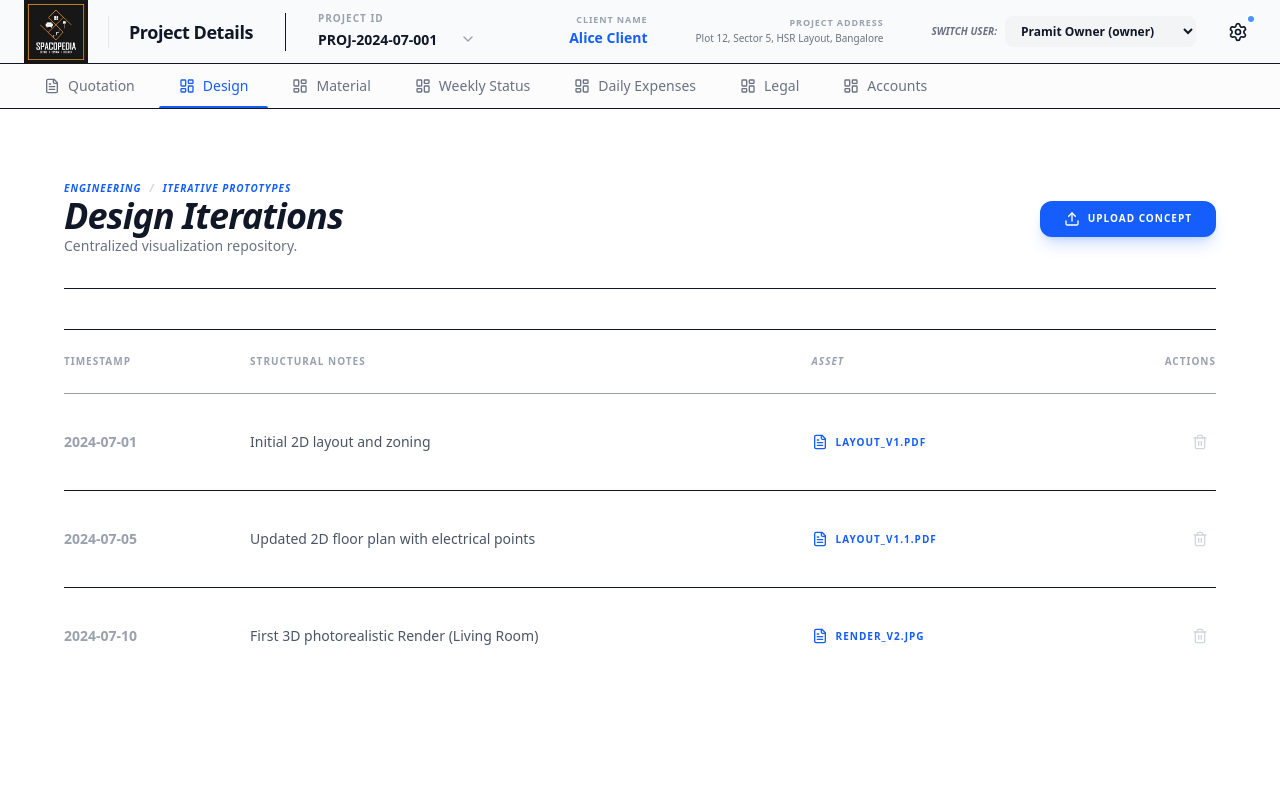
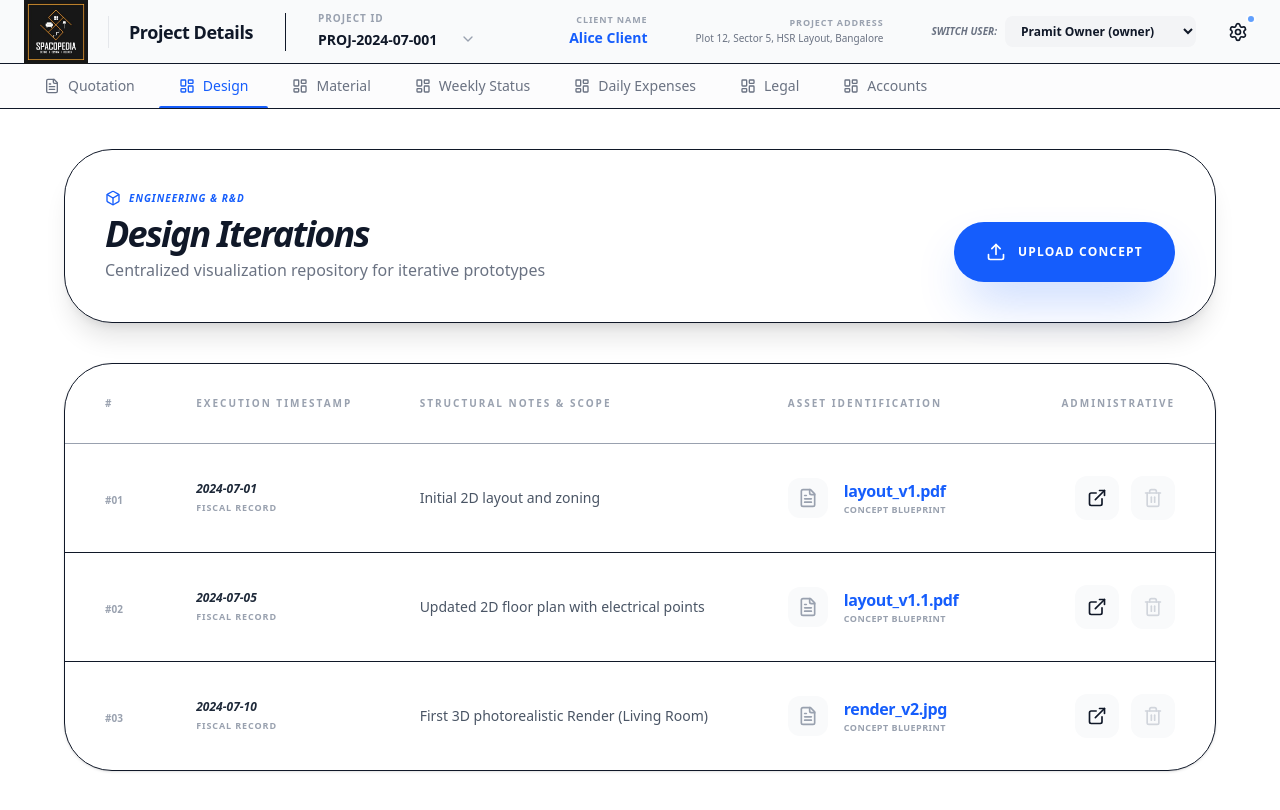
Before and after one commit to pramit46/Spacopedia-UI, a React (Vite) app: page / in a window 1280 px wide. Shown: the top 810 px of the page. Built offline with nearby package versions, Linux system fonts and the light colour scheme.

Commit message:
feat: Enhance table views with row numbering and icons
Introduces sequential row numbering (#) in DailyExpensesView, LegalView, and adds an "Engineering & R&D" icon with descriptive text to the DesignView header. This improves data readability and visual context across multiple portal sections.

```diff
--- a/src/components/DailyExpensesView.tsx
+++ b/src/components/DailyExpensesView.tsx
@@ -141,7 +141,8 @@ export function DailyExpensesView({ currentUser, items, onDelete, onAdd }: Daily
           <table className="w-full text-left border-collapse">
             <thead>
               <tr className="border-b dark:border-gray-800 text-[10px] font-black text-gray-400 uppercase tracking-[0.2em]">
-                <th className="px-10 py-8">Identity</th>
+                <th className="px-10 py-8">#</th>
+                <th className="px-6 py-8">Identity</th>
                 <th className="px-6 py-8">Classification</th>
                 <th className="px-6 py-8">Details & Geo-Data</th>
                 <th className="px-6 py-8">Remarks</th>
@@ -150,11 +151,14 @@ export function DailyExpensesView({ currentUser, items, onDelete, onAdd }: Daily
               </tr>
             </thead>
             <tbody className="divide-y dark:divide-gray-800">
-              {items.map((e) => {
+              {items.map((e, index) => {
                  const canDelete = currentUser.role === 'owner' || e.userId === currentUser.id;
                  return (
                   <tr key={e.id} className="group hover:bg-gray-50/30 dark:hover:bg-gray-900/40 transition-all">
                     <td className="px-10 py-8">
+                       <span className="text-[10px] font-black text-gray-400">#{String(index + 1).padStart(2, '0')}</span>
+                    </td>
+                    <td className="px-6 py-8">
                        <div className="flex items-center gap-4">
                          <div className="w-12 h-12 bg-blue-50 dark:bg-blue-900/30 rounded-2xl flex items-center justify-center text-blue-600 shrink-0">
                            <FileText className="w-6 h-6" />
--- a/src/components/DesignView.tsx
+++ b/src/components/DesignView.tsx
@@ -1,5 +1,5 @@
 import React from 'react';
-import { Upload, FileText, Trash2 } from 'lucide-react';
+import { Upload, FileText, Trash2, Box, ExternalLink } from 'lucide-react';
 import { User, DesignVersion } from '../mockData';
 
 interface DesignViewProps {
@@ -10,59 +10,79 @@ interface DesignViewProps {
 
 export function DesignView({ currentUser, items, onDelete }: DesignViewProps) {
   return (
-    <div className="flex flex-col font-sans bg-white dark:bg-gray-950 min-h-screen">
-      <header className="py-8 border-b dark:border-gray-800 mb-10 flex items-center justify-between">
+    <div className="flex flex-col gap-10 font-sans">
+      <header className="flex justify-between items-end bg-white dark:bg-gray-950 p-10 rounded-[3rem] border dark:border-gray-800 shadow-xl shrink-0">
         <div>
-          <div className="flex items-center gap-2 text-[10px] font-black text-blue-600 uppercase tracking-widest italic">
-            <span>Engineering</span>
-            <span className="text-gray-300">/</span>
-            <span>Iterative Prototypes</span>
+          <div className="flex items-center gap-2 text-[10px] font-black text-blue-600 uppercase tracking-widest italic mb-2">
+            <Box className="w-4 h-4" />
+            <span>Engineering & R&D</span>
           </div>
-          <h2 className="text-4xl font-black italic tracking-tight">Design Iterations</h2>
-          <p className="text-gray-500 dark:text-gray-400 font-medium text-sm">Centralized visualization repository.</p>
+          <h2 className="text-4xl font-black italic tracking-tighter">Design Iterations</h2>
+          <p className="text-gray-500 dark:text-gray-400 font-medium mt-1">Centralized visualization repository for iterative prototypes</p>
         </div>
         {(currentUser.role === 'designer' || currentUser.role === 'owner') && (
-          <button className="flex items-center gap-2 bg-blue-600 text-white px-6 py-2.5 rounded-xl font-black text-[10px] uppercase tracking-widest shadow-lg shadow-blue-600/20 hover:scale-105 active:scale-95 transition-all">
-            <Upload className="w-4 h-4" />
+          <button className="flex items-center gap-3 bg-blue-600 text-white px-8 py-5 rounded-[2rem] font-black text-xs uppercase tracking-widest shadow-2xl shadow-blue-600/30 hover:scale-105 active:scale-95 transition-all">
+            <Upload className="w-5 h-5" />
             Upload Concept
           </button>
         )}
       </header>
 
-      <div className="border-t dark:border-gray-800">
+      <div className="bg-white dark:bg-gray-950 rounded-[3rem] border dark:border-gray-800 shadow-sm overflow-hidden mb-20">
         <div className="overflow-x-auto">
-          <table className="w-full text-left">
+          <table className="w-full text-left border-collapse">
             <thead>
-              <tr className="bg-transparent text-[10px] font-black text-gray-400 uppercase tracking-widest border-b dark:border-gray-800">
-                <th className="pr-6 py-6">Timestamp</th>
-                <th className="px-6 py-6">Structural Notes</th>
-                <th className="px-6 py-6 font-black italic">Asset</th>
-                <th className="pl-8 py-6 text-right">Actions</th>
+              <tr className="border-b dark:border-gray-800 text-[10px] font-black text-gray-400 uppercase tracking-[0.2em]">
+                <th className="px-10 py-8">#</th>
+                <th className="px-6 py-8">Execution Timestamp</th>
+                <th className="px-6 py-8">Structural Notes & Scope</th>
+                <th className="px-6 py-8">Asset Identification</th>
+                <th className="px-10 py-8 text-right">Administrative</th>
               </tr>
             </thead>
             <tbody className="divide-y dark:divide-gray-800">
-              {items.map((v) => {
+              {items.map((v, index) => {
                 const canDelete = currentUser.role === 'owner' || v.userId === currentUser.id;
                 return (
-                  <tr key={v.id} className="hover:bg-gray-50/50 dark:hover:bg-gray-800/20 transition-colors group">
-                    <td className="pr-6 py-8 text-sm font-bold text-gray-400">{v.date}</td>
-                    <td className="px-6 py-8 text-sm text-gray-600 dark:text-gray-400 max-w-md">{v.description}</td>
+                  <tr key={v.id} className="group hover:bg-gray-50/30 dark:hover:bg-gray-900/40 transition-all">
+                    <td className="px-10 py-8">
+                       <span className="text-[10px] font-black text-gray-400">#{String(index + 1).padStart(2, '0')}</span>
+                    </td>
                     <td className="px-6 py-8">
-                      <button className="flex items-center gap-2 text-blue-600 hover:underline text-[10px] font-black uppercase tracking-widest">
-                        <FileText className="w-4 h-4" />
-                        {v.fileName}
-                      </button>
+                      <div className="flex flex-col">
+                        <span className="text-xs font-black text-gray-800 dark:text-gray-100 italic">{v.date}</span>
+                        <span className="text-[9px] font-black text-gray-400 uppercase tracking-widest mt-1">Fiscal Record</span>
+                      </div>
                     </td>
-                    <td className="pl-8 py-8 text-right">
-                      {canDelete && (
-                        <button
-                          onClick={() => onDelete(v.id)}
-                          title="Purge"
-                          className="p-2 text-gray-300 hover:text-red-500 transition-all"
-                        >
-                          <Trash2 className="w-4 h-4" />
+                    <td className="px-6 py-8">
+                      <p className="text-sm font-medium text-gray-600 dark:text-gray-400 max-w-lg leading-relaxed">{v.description}</p>
+                    </td>
+                    <td className="px-6 py-8">
+                      <div className="flex items-center gap-4">
+                        <div className="w-10 h-10 bg-gray-50 dark:bg-gray-900 rounded-xl flex items-center justify-center text-gray-400 group-hover:text-blue-600 transition-colors">
+                          <FileText className="w-5 h-5" />
+                        </div>
+                        <div>
+                          <p className="font-bold text-blue-600 hover:underline cursor-pointer tracking-tight">{v.fileName}</p>
+                          <p className="text-[9px] text-gray-400 font-bold uppercase tracking-wider">Concept Blueprint</p>
+                        </div>
+                      </div>
+                    </td>
+                    <td className="px-10 py-8 text-right">
+                      <div className="flex items-center justify-end gap-3">
+                        <button className="p-3 bg-gray-50 dark:bg-gray-800 hover:bg-blue-600 hover:text-white rounded-xl transition-all" title="View Detail">
+                          <ExternalLink className="w-5 h-5" />
                         </button>
-                      )}
+                        {canDelete && (
+                          <button
+                            onClick={() => onDelete(v.id)}
+                            className="p-3 bg-gray-50 dark:bg-gray-800 hover:bg-red-600 hover:text-white rounded-xl transition-all text-gray-300"
+                            title="Purge Record"
+                          >
+                            <Trash2 className="w-5 h-5" />
+                          </button>
+                        )}
+                      </div>
                     </td>
                   </tr>
                 );
--- a/src/components/LegalView.tsx
+++ b/src/components/LegalView.tsx
@@ -54,7 +54,7 @@ export function LegalView({ currentUser, projectId }: LegalViewProps) {
           <table className="w-full text-left border-collapse">
             <thead>
               <tr className="border-b dark:border-gray-800 text-[10px] font-black text-gray-400 uppercase tracking-[0.2em]">
-                <th className="px-10 py-8">No.</th>
+                <th className="px-10 py-8">#</th>
                 <th className="px-6 py-8">Instrument Nomenclature</th>
                 <th className="px-6 py-8">Execution Timestamp</th>
                 <th className="px-6 py-8">Payload Size</th>
--- a/src/components/QuotationView.tsx
+++ b/src/components/QuotationView.tsx
@@ -169,9 +169,9 @@ export function QuotationView({ currentUser, projectId }: QuotationViewProps) {
       {/* Top Bar - Simplified */}
       <header className="h-20 border-b dark:border-gray-800 flex items-center justify-between px-8 shrink-0">
         <div className="flex items-center gap-4">
-          <button className="p-2 hover:bg-gray-100 dark:hover:bg-gray-900 rounded-lg">
-            <ChevronLeft className="w-5 h-5 text-gray-400" />
-          </button>
+          {/* <button className="p-2 hover:bg-gray-100 dark:hover:bg-gray-900 rounded-lg">
+             <ChevronLeft className="w-5 h-5 text-gray-400" />
+           </button> */}
           <div className="h-6 w-px bg-gray-200 dark:bg-gray-800 mx-2" />
           <div>
             <div className="flex items-center gap-2 text-[10px] font-bold text-gray-400 uppercase tracking-widest">
```
